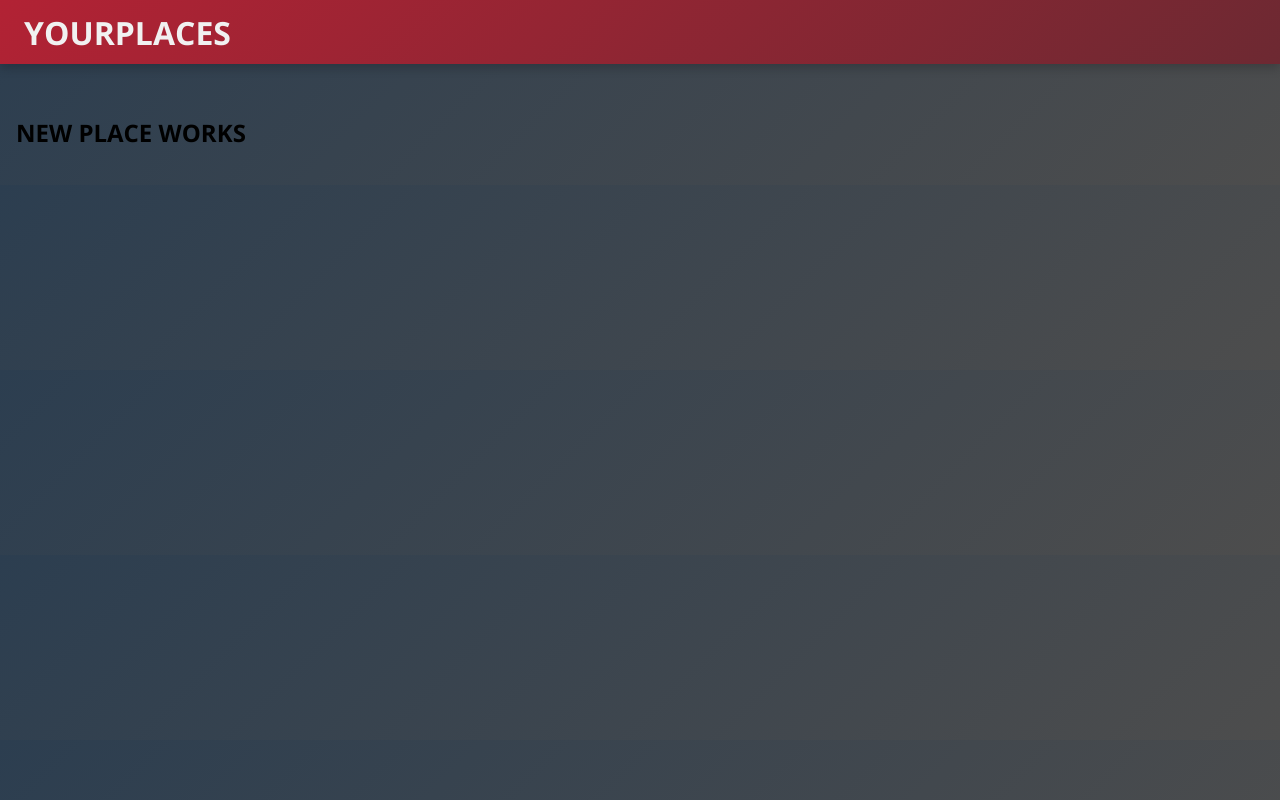
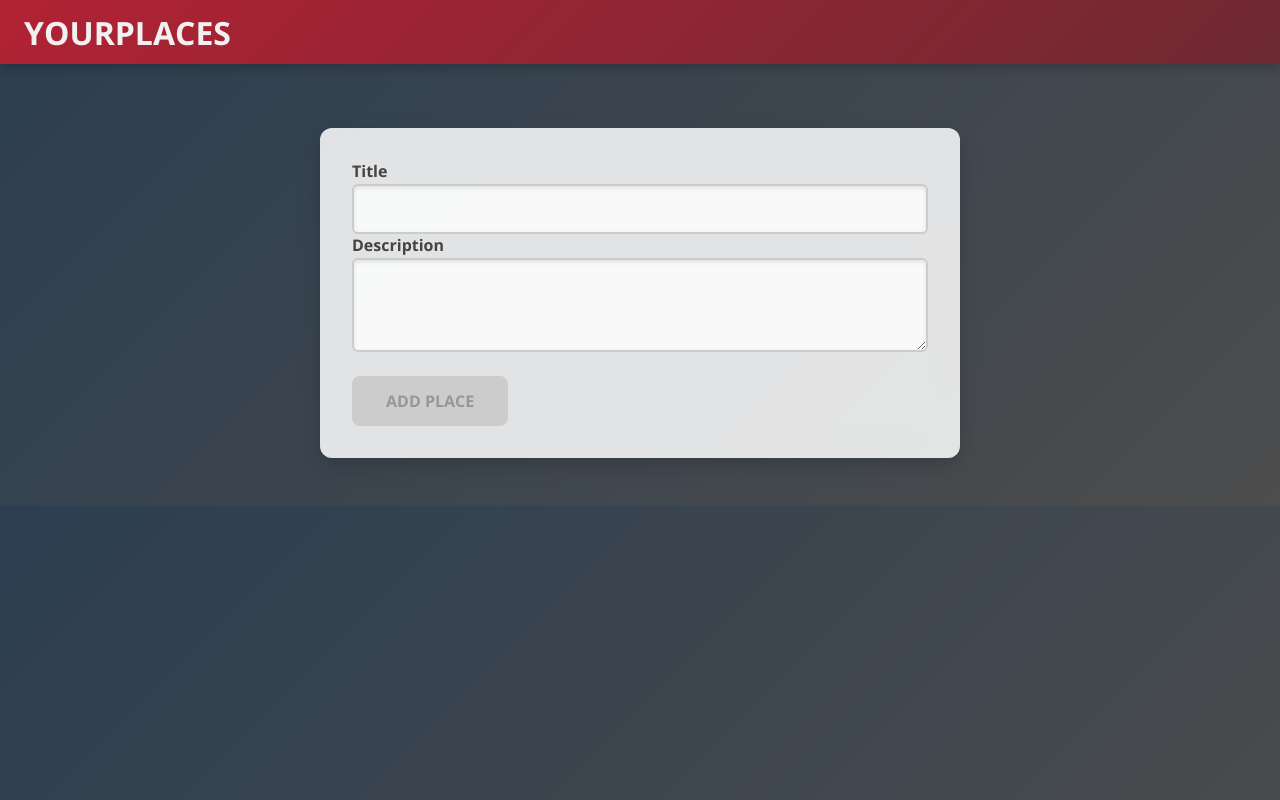
Before and after one commit to MrBijay7000/PLACES-MERN, a React (Vite) app: page /places/new in a window 1280 px wide. Built offline with nearby package versions, Linux system fonts and the light colour scheme.

Commit message:
Input Component and Input Reducer Handler Added

```diff
--- a/src/places/pages/NewPlace.jsx
+++ b/src/places/pages/NewPlace.jsx
@@ -1,9 +1,83 @@
-import React from "react";
+import React, { useCallback, useReducer } from "react";
+import {
+  VALIDATOR_MINLENGTH,
+  VALIDATOR_REQUIRE,
+} from "../../shared/util/validators";
+
+import "./PlaceForm.css";
+import Input from "../../shared/components/FormElements/Input";
+import Button from "../../shared/components/FormElements/Button";
+
+const formReducer = (state, action) => {
+  switch (action.type) {
+    case "INPUT_CHANGE":
+      let formIsValid = true;
+      for (const inputId in state.inputs) {
+        if (inputId === action.inputId) {
+          formIsValid = formIsValid && action.isValid;
+        } else {
+          formIsValid = formIsValid && state.inputs[inputId].isValid;
+        }
+      }
+      return {
+        ...state,
+        inputs: {
+          ...state.inputs,
+          [action.inputId]: { value: action.value, isValid: action.isValid },
+        },
+        isValid: formIsValid,
+      };
+    default:
+      return state;
+  }
+};
 
 export default function NewPlacePage() {
+  const [formState, dispatch] = useReducer(formReducer, {
+    inputs: {
+      title: {
+        value: "",
+        isValid: false,
+      },
+      description: {
+        value: "",
+        isValid: false,
+      },
+    },
+    isValid: false,
+  });
+
+  const inputHandler = useCallback((id, value, isValid) => {
+    dispatch({ type: "INPUT_CHANGE", value: value, isValid, inputId: id });
+  }, []);
+
+  function placeSubmitHandler(event) {
+    event.preventDefault();
+    console.log(formState.inputs);
+  }
+
   return (
-    <div>
-      <h2>NEW PLACE WORKS</h2>
-    </div>
+    <form className="place-form" onSubmit={placeSubmitHandler}>
+      <Input
+        id="title"
+        element="input"
+        type="text"
+        label="Title"
+        validators={[VALIDATOR_REQUIRE()]}
+        errorText="Please enter a valid title."
+        onInput={inputHandler}
+      />
+      <Input
+        id="description"
+        element="textarea"
+        label="Description"
+        validators={[VALIDATOR_MINLENGTH(5)]}
+        errorText="Please enter a valid description (Atleast 5 Characters)."
+        onInput={inputHandler}
+      />
+      <Button type="submit" disabled={!formState.isValid}>
+        ADD PLACE
+      </Button>
+    </form>
   );
 }
--- /dev/null
+++ b/src/places/pages/PlaceForm.css
@@ -0,0 +1,80 @@
+/* .place-form {
+  position: relative;
+  list-style: none;
+  margin: 0 auto;
+  padding: 1rem;
+  width: 90%;
+  max-width: 40rem;
+  box-shadow: 0 2px 8px rgba(0, 0, 0, 0.26);
+  border-radius: 6px;
+  background: white;
+} */
+
+/* 🔹 Place Form Container */
+.place-form {
+  position: relative;
+  list-style: none;
+  margin: 2rem auto;
+  padding: 2rem;
+  width: 90%;
+  max-width: 40rem;
+  border-radius: 12px;
+  background: rgba(255, 255, 255, 0.85); /* Soft glass effect */
+  backdrop-filter: blur(12px); /* Frosted glass effect */
+  box-shadow: 0 8px 20px rgba(0, 0, 0, 0.15);
+  transition: all 0.3s ease-in-out;
+  animation: fadeIn 0.6s ease-in-out;
+}
+
+/* 🔹 Hover & Focus Effect */
+.place-form:hover {
+  transform: translateY(-4px);
+  box-shadow: 0 10px 25px rgba(0, 0, 0, 0.2);
+}
+
+/* 🔹 Form Title */
+.place-form h2 {
+  text-align: center;
+  font-size: 1.8rem;
+  font-weight: bold;
+  color: #444;
+  margin-bottom: 1rem;
+  transition: all 0.3s ease-in-out;
+}
+
+/* 🔹 Fade-in Animation */
+@keyframes fadeIn {
+  from {
+    opacity: 0;
+    transform: translateY(10px);
+  }
+  to {
+    opacity: 1;
+    transform: translateY(0);
+  }
+}
+
+/* 🔹 Responsive Design */
+@media (max-width: 768px) {
+  .place-form {
+    width: 95%;
+    padding: 1.5rem;
+  }
+
+  .place-form h2 {
+    font-size: 1.5rem;
+  }
+}
+
+/* 🔹 Dark Mode Support */
+@media (prefers-color-scheme: dark) {
+  .place-form {
+    background: rgba(30, 30, 30, 0.85);
+    backdrop-filter: blur(15px);
+    box-shadow: 0 6px 18px rgba(255, 255, 255, 0.15);
+  }
+
+  .place-form h2 {
+    color: #ddd;
+  }
+}
--- /dev/null
+++ b/src/shared/components/FormElements/Input.css
@@ -0,0 +1,139 @@
+/* .form-control {
+  margin: 1rem 0;
+}
+
+.form-control label,
+.form-control input,
+.form-control textarea {
+  display: block;
+}
+
+.form-control label {
+  font-weight: bold;
+  margin-bottom: 0.5rem;
+}
+
+.form-control input,
+.form-control textarea {
+  width: 100%;
+  font: inherit;
+  border: 1px solid #ccc;
+  background: #f8f8f8;
+  padding: 0.15rem 0.25rem;
+}
+
+.form-control input:focus,
+.form-control textarea:focus {
+  outline: none;
+  background: #ebebeb;
+  border-color: #510077;
+}
+
+.form-control--invalid label,
+.form-control--invalid p {
+  color: red;
+}
+
+.form-control--invalid input,
+.form-control--invalid textarea {
+  border-color: red;
+  background: #ffd1d1;
+} */
+
+/* 🔹 Form Control Wrapper */
+.form-control {
+  position: relative;
+  margin: 1.5rem 0;
+  display: flex;
+  flex-direction: column;
+  width: 100%;
+  transition: all 0.3s ease-in-out;
+}
+
+/* 🔹 Label (Fixed Position Above Input) */
+.form-control label {
+  font-size: 1rem;
+  font-weight: bold;
+  color: #444;
+  position: absolute;
+  top: -1.5rem; /* Keeps label fixed above */
+  left: 0;
+  transition: all 0.3s ease-in-out;
+}
+
+/* 🔹 Input & Textarea */
+.form-control input,
+.form-control textarea {
+  width: 100%;
+  font-size: 1rem;
+  font-family: inherit;
+  border: 2px solid #ccc;
+  background: rgba(255, 255, 255, 0.8);
+  padding: 0.75rem;
+  border-radius: 6px;
+  transition: all 0.3s ease-in-out;
+  box-shadow: inset 0 2px 4px rgba(0, 0, 0, 0.1);
+}
+
+/* 🔹 Focus Effect */
+.form-control input:focus,
+.form-control textarea:focus {
+  outline: none;
+  background: #fff;
+  border-color: #6a11cb;
+  box-shadow: 0 0 8px rgba(106, 17, 203, 0.4);
+  transform: scale(1.02);
+}
+
+/* 🔹 Invalid State */
+.form-control--invalid input,
+.form-control--invalid textarea {
+  border-color: red;
+  background: #ffd1d1;
+  animation: shake 0.3s ease-in-out;
+}
+
+.form-control--invalid label,
+.form-control--invalid p {
+  color: red;
+}
+
+/* 🔹 Shake Animation for Errors */
+@keyframes shake {
+  0% {
+    transform: translateX(0);
+  }
+  25% {
+    transform: translateX(-5px);
+  }
+  50% {
+    transform: translateX(5px);
+  }
+  75% {
+    transform: translateX(-5px);
+  }
+  100% {
+    transform: translateX(0);
+  }
+}
+
+/* 🔹 Dark Mode Support */
+@media (prefers-color-scheme: dark) {
+  .form-control input,
+  .form-control textarea {
+    background: rgba(50, 50, 50, 0.8);
+    border-color: #888;
+    color: #ddd;
+  }
+
+  .form-control label {
+    color: #bbb;
+  }
+
+  .form-control input:focus,
+  .form-control textarea:focus {
+    background: rgba(70, 70, 70, 0.9);
+    border-color: #9c27b0;
+    box-shadow: 0 0 10px rgba(156, 39, 176, 0.4);
+  }
+}
--- /dev/null
+++ b/src/shared/components/FormElements/Input.jsx
@@ -0,0 +1,83 @@
+import React, { useEffect, useReducer } from "react";
+
+import { validate } from "../../util/validators";
+import "./Input.css";
+
+const inputReducer = (state, action) => {
+  switch (action.type) {
+    case "CHANGE":
+      return {
+        ...state,
+        value: action.val,
+        isValid: validate(action.val, action.validators),
+      };
+    case "TOUCH":
+      return {
+        ...state,
+        isTouched: true,
+      };
+    default:
+      return state;
+  }
+};
+
+export default function Input(props) {
+  const [inputState, dispatch] = useReducer(inputReducer, {
+    value: "",
+    isValid: false,
+    isTouched: false,
+  });
+
+  const { id, onInput } = props;
+  const { value, isValid } = inputState;
+
+  useEffect(() => {
+    onInput(id, value, isValid);
+  }, [id, value, isValid, onInput]);
+
+  function changeHandler(event) {
+    dispatch({
+      type: "CHANGE",
+      val: event.target.value,
+      validators: props.validators,
+    });
+  }
+
+  function touchHandler() {
+    dispatch({
+      type: "TOUCH",
+    });
+  }
+
+  const element =
+    props.element === "input" ? (
+      <input
+        id={props.id}
+        type={props.type}
+        placeholder={props.placeholder}
+        onChange={changeHandler}
+        onBlur={touchHandler}
+        value={inputState.value}
+      />
+    ) : (
+      <textarea
+        id={props.id}
+        rows={props.row || 3}
+        onChange={changeHandler}
+        onBlur={touchHandler}
+        value={inputState.value}
+      />
+    );
+
+  return (
+    <div
+      className={`form-control ${
+        !inputState.isValid && inputState.isTouched && "form-control--invalid"
+      }`}
+    >
+      <label htmlFor={props.id}>{props.label}</label>
+      {element}
+      {!inputState.isValid && inputState.isTouched && <p>{props.errorText}</p>}
+    </div>
+  );
+}
--- a/src/shared/components/UIElements/Modal.css
+++ b/src/shared/components/UIElements/Modal.css
@@ -60,9 +60,8 @@
 .modal {
   z-index: 100;
   position: fixed;
-  /* top: 50%;
-   */
-  top: 22vh;
+  top: 50%;
+  /* top: 22vh; */
   left: 50%;
   transform: translate(-50%, -50%);
   width: 90%;
--- /dev/null
+++ b/src/shared/util/validators.js
@@ -0,0 +1,46 @@
+const VALIDATOR_TYPE_REQUIRE = "REQUIRE";
+const VALIDATOR_TYPE_MINLENGTH = "MINLENGTH";
+const VALIDATOR_TYPE_MAXLENGTH = "MAXLENGTH";
+const VALIDATOR_TYPE_MIN = "MIN";
+const VALIDATOR_TYPE_MAX = "MAX";
+const VALIDATOR_TYPE_EMAIL = "EMAIL";
+const VALIDATOR_TYPE_FILE = "FILE";
+
+export const VALIDATOR_REQUIRE = () => ({ type: VALIDATOR_TYPE_REQUIRE });
+export const VALIDATOR_FILE = () => ({ type: VALIDATOR_TYPE_FILE });
+export const VALIDATOR_MINLENGTH = (val) => ({
+  type: VALIDATOR_TYPE_MINLENGTH,
+  val: val,
+});
+export const VALIDATOR_MAXLENGTH = (val) => ({
+  type: VALIDATOR_TYPE_MAXLENGTH,
+  val: val,
+});
+export const VALIDATOR_MIN = (val) => ({ type: VALIDATOR_TYPE_MIN, val: val });
+export const VALIDATOR_MAX = (val) => ({ type: VALIDATOR_TYPE_MAX, val: val });
+export const VALIDATOR_EMAIL = () => ({ type: VALIDATOR_TYPE_EMAIL });
+
+export const validate = (value, validators) => {
+  let isValid = true;
+  for (const validator of validators) {
+    if (validator.type === VALIDATOR_TYPE_REQUIRE) {
+      isValid = isValid && value.trim().length > 0;
+    }
+    if (validator.type === VALIDATOR_TYPE_MINLENGTH) {
+      isValid = isValid && value.trim().length >= validator.val;
+    }
+    if (validator.type === VALIDATOR_TYPE_MAXLENGTH) {
+      isValid = isValid && value.trim().length <= validator.val;
+    }
+    if (validator.type === VALIDATOR_TYPE_MIN) {
+      isValid = isValid && +value >= validator.val;
+    }
+    if (validator.type === VALIDATOR_TYPE_MAX) {
+      isValid = isValid && +value <= validator.val;
+    }
+    if (validator.type === VALIDATOR_TYPE_EMAIL) {
+      isValid = isValid && /^\S+@\S+\.\S+$/.test(value);
+    }
+  }
+  return isValid;
+};
```
